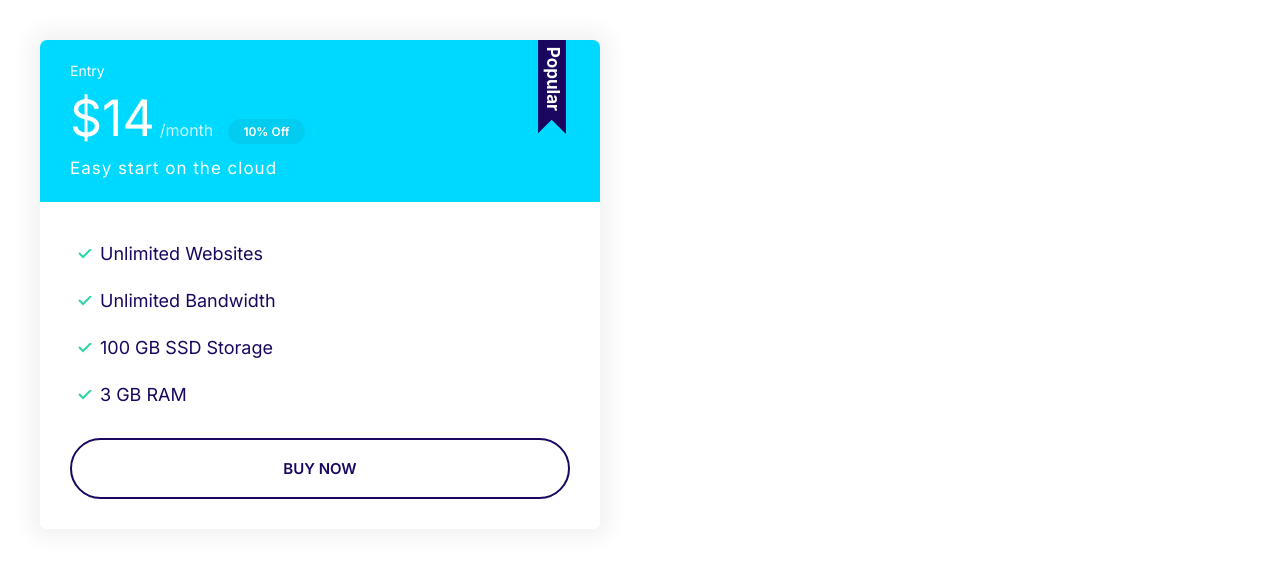
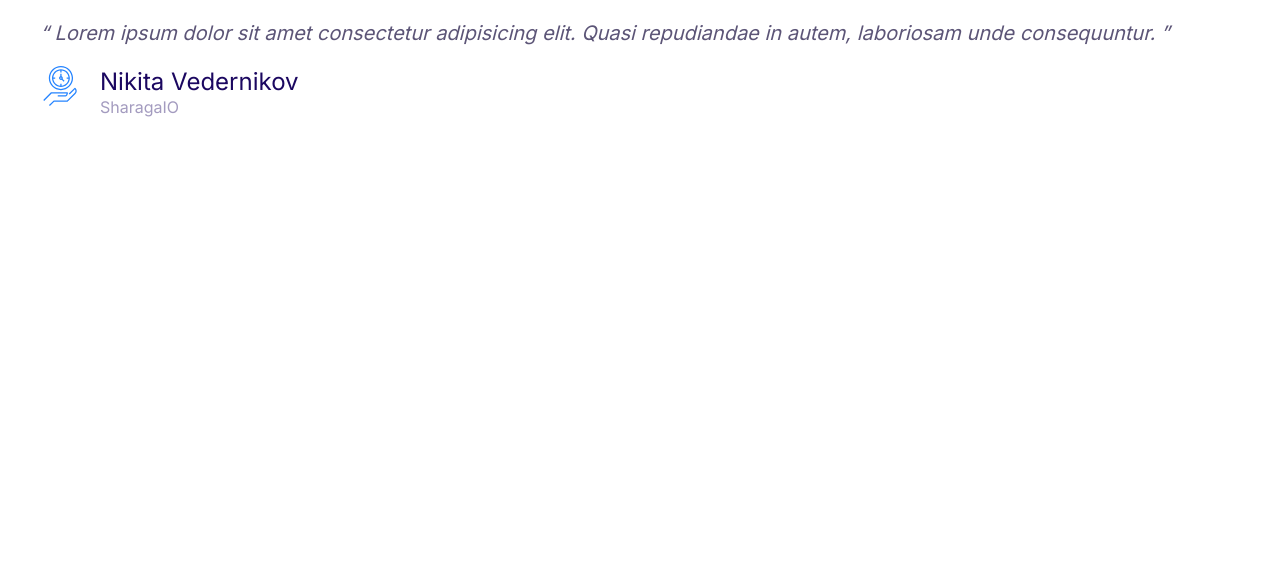
Before and after one commit to NikitaTXM/Testing_adaptive_site, a plain HTML site: page index.html in a window 1280 px wide. Drawn offline with Linux system fonts and the light colour scheme.

Commit message:
Plan and quotes.

```diff
--- a/css/styles.css
+++ b/css/styles.css
@@ -4,6 +4,7 @@
   --color-accent: #ff3400;
   --color-headings: #1b0760;
   --color-body: #918ca4;
+  --color-body-darker: #5c5577;
   --color-border: #ccc;
   --border-radius: 30px;
 }
@@ -367,3 +368,71 @@ a {
     font-size: 1.7rem;
   }
 }
+
+/* Медиа */
+
+.media {
+  display: flex;
+}
+
+.media__title {
+  margin-top: 0;
+}
+
+.media__body {
+  margin: 0 2rem;
+}
+
+.media__image {
+  margin-top: 1rem;
+}
+
+/* Цитата */
+
+.quote {
+  font-size: 3rem;
+  font-style: italic;
+  color: var(--color-body-darker);
+  line-height: 1.3;
+}
+
+.quote__text::before {
+  content: open-quote;
+}
+
+.quote__text::after {
+  content: close-quote;
+}
+
+.quote__author {
+  font-size: 3rem;
+  font-weight: 500;
+  font-style: normal;
+  margin-bottom: 0;
+}
+
+.quote__organization {
+  color: var(--color-headings);
+  opacity: 0.4;
+  font-size: 2rem;
+  font-style: normal;
+}
+
+.quote__line {
+  position: relative;
+  bottom: 10px;
+}
+
+@media screen and (min-width: 1024px) {
+  .quote {
+    font-size: 2rem;
+  }
+
+  .quote__author {
+    font-size: 2.4rem;
+  }
+
+  .quote__organization {
+    font-size: 1.6rem;
+  }
+}
--- a/index.html
+++ b/index.html
@@ -14,27 +14,24 @@
     <link rel="stylesheet" href="css/styles.css" />
   </head>
   <body>
-    <div style="width: 50%; padding: 4rem">
-      <div class="plan plan--popular">
-        <div class="card card--secondary">
-          <header class="card__header">
-            <h3 class="plan__name">Entry</h3>
-            <span class="plan__price">$14</span>
-            <span class="plan__billing-cycle">/month</span>
-            <span class="badge badge--secondary badge--small">10% Off</span>
-            <span class="plan__description">Easy start on the cloud</span>
-          </header>
-          <div class="card__body">
-            <ul class="list list--tick">
-              <li class="list__item">Unlimited Websites</li>
-              <li class="list__item">Unlimited Bandwidth</li>
-              <li class="list__item">100 GB SSD Storage</li>
-              <li class="list__item">3 GB RAM</li>
-            </ul>
-            <button class="btn btn--outline btn--block">Buy Now</button>
+    <blockquote class="quote">
+      <p class="quote__text">
+        Lorem ipsum dolor sit amet consectetur adipisicing elit. Quasi
+        repudiandae in autem, laboriosam unde consequuntur.
+      </p>
+      <footer>
+        <div class="media">
+          <div class="media__image">
+            <svg class="icon icon--primary quote__line">
+              <use xlink:href="images/sprite.svg#line"></use>
+            </svg>
+          </div>
+          <div class="media__body">
+            <h3 class="media__title quote__author">Nikita Vedernikov</h3>
+            <p class="quote__organization">SharagaIO</p>
           </div>
         </div>
-      </div>
-    </div>
+      </footer>
+    </blockquote>
   </body>
 </html>
```
Also changed, not shown: components/media.html (added, +15 -0 lines), components/plan.html (added, +22 -0 lines), components/quote.html (added, +19 -0 lines), images/sprite.svg.
